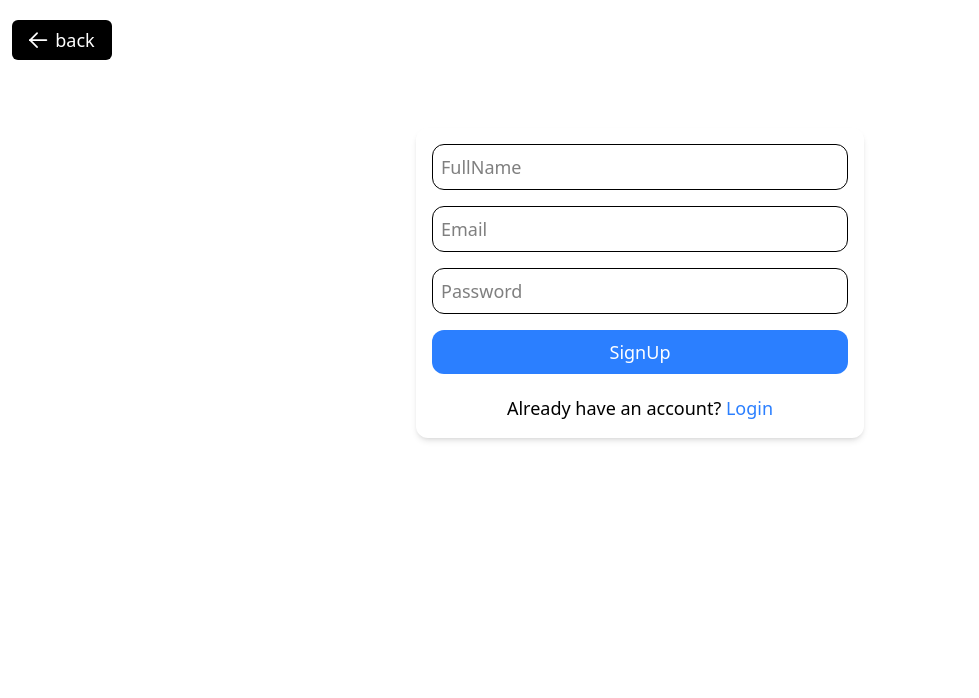
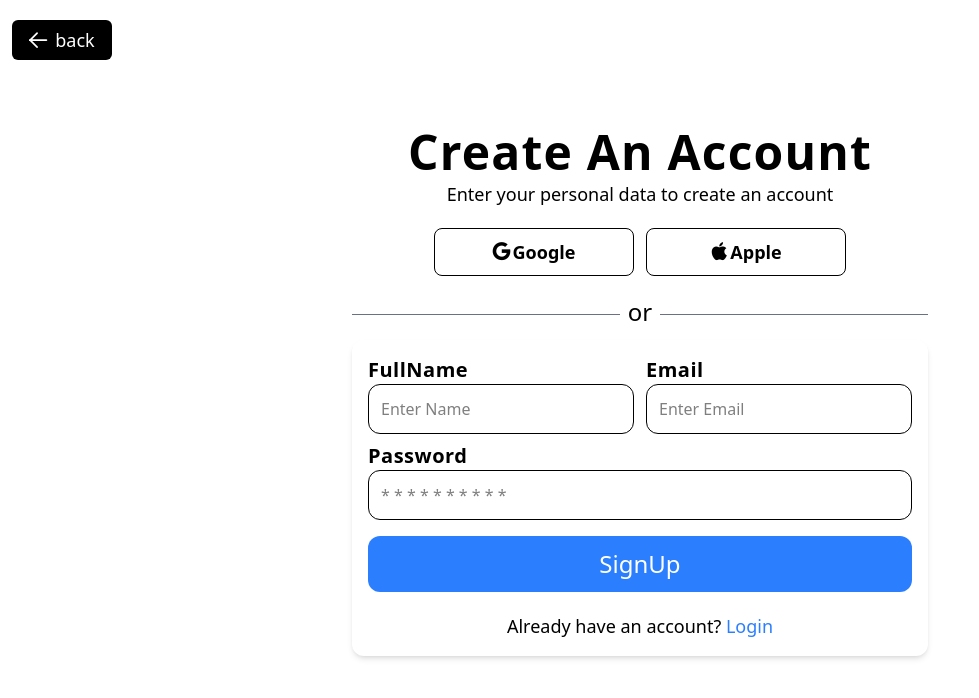
Before and after one commit to JohnSanusi/GHIT, a Vue app: page /signup in a window 1280 px wide. Shown: the top 698 px of the page, without its empty margins (0-979 px from the left). Built offline with nearby package versions, Linux system fonts and the light colour scheme.

Commit message:
Update SignUp.vue

```diff
--- a/src/components/SignUp.vue
+++ b/src/components/SignUp.vue
@@ -1,77 +1,129 @@
 <script setup>
 import { RouterLink, useRouter } from "vue-router";
 import { useToast } from "vue-toastification";
-import { reactive } from "vue";
+import { ref } from "vue";
+import { useMainStore } from "../../stores/store";
+const store = useMainStore();
 
 const router = useRouter();
-const form = reactive({
-  name: "",
-  email: "",
-  password: "",
-});
+
+const name = ref("");
+const email = ref("");
+const password = ref("");
+const error = ref("");
 
 const toast = useToast();
 
-const handleSubmit = () => {
-  const user = {
-    name: form.name,
-    email: form.email,
-    password: form.password,
-  };
-
-  if (user.name === "" || user.email === "" || user.password === "") {
+const handleSignUp = () => {
+  if (name.value === "" || email.value === "" || password.value === "") {
     toast.warning("Please Fill in all Inputs");
   } else {
+    try {
+      store.signUp({
+        name: name.value,
+        email: email.value,
+        password: password.value,
+      });
+      error.value = "";
       toast.success("Account created successfully ");
+      router.push({ name: "login" });
+    } catch (err) {
+      toast.error(err.message);
+    }
 
-    localStorage.setItem("name", user.name);
-    localStorage.setItem("email", user.email);
-    localStorage.setItem("password", user.password);
-
-    form.name = "";
-    form.email = "";
-    form.password = "";
-    setTimeout(() => {
-      router.push({ name: "login" });
-    }, 6000);
+    name.value = "";
+    email.value = "";
+    password.value = "";
   }
 };
 </script>
 <template>
-  <div class="flex justify-center items-center mt-32 flex-col gap-3">
+  <div class="flex justify-center items-center flex-col mt-32 gap-3">
+    <div class="w-[90%] md:w-[70%] lg:w-[45%]">
+      <h1
+        class="text-4xl md:text-5xl lg:text-5xl font-semibold tracking-wide text-center"
+      >
+        Create An Account
+      </h1>
+      <p class="text-center mt-1 font-light text-base lg:text-lg">
+        Enter your personal data to create an account
+      </p>
+    </div>
+    <div
+      class="flex flex-col md:flex-row lg:flex-row gap-3 justify-center items-center mt-2 w-[90%] md:w-[70%] lg:w-[45%]"
+    >
+      <button
+        class="w-[90%] md:w-65 lg:w-50 h-12 border border-black-[1.4px] rounded-lg text-lg font-bold cursor-pointer hover:bg-black hover:text-white"
+      >
+        <i class="pi pi-google mr-0.5 font-extrabold"></i>Google
+      </button>
+      <button
+        class="w-[90%] md:w-65 lg:w-50 h-12 border border-black-[1.4px] rounded-lg text-lg font-bold cursor-pointer hover:bg-black hover:text-white"
+      >
+        <i class="pi pi-apple mr-0.5 font-extrabold"></i>Apple
+      </button>
+    </div>
+    <div
+      class="flex flex-row justify-center items-center gap-2 w-[90%] md:w-[70%] lg:w-[45%] mt-2"
+    >
+      <hr
+        class="w-[40%] md:w-[90%] lg:w-full text-gray-500 font-extralight mt-1"
+      />
+      <p class="text-2xl tracking-normal">or</p>
+      <hr
+        class="w-[40%] md:w-[90%] lg:w-full text-gray-500 font-extralight mt-1"
+      />
+    </div>
     <form
-      @submit.prevent="handleSubmit"
+      @submit.prevent="handleSignUp"
       id="login"
-      class="w-[90%] md:w-[70%] lg:w-[35%] shadow-md rounded-xl h-auto p-4"
+      class="w-[90%] md:w-[70%] lg:w-[45%] shadow-md rounded-xl h-auto p-4"
+    >
+      <div class="flex flex-col md:flex-row lg:flex-row gap-x-3">
+        <div class="w-full md:w-[50%] lg:w-[49%]">
+          <label for="name" class="text-xl font-semibold tracking-wide mb-4"
+            >FullName</label
           >
           <input
-        v-model="form.name"
+            v-model="name"
             type="text"
             name="name"
             id="name"
-        placeholder="FullName"
-        class="w-full p-2 text-lg font-light border border-black-[1.3px] rounded-xl mb-4"
+            placeholder="Enter Name"
+            class="w-full p-3 text-base font-light border border-black-[1.3px] rounded-xl mb-2 mr-3"
           />
+        </div>
+        <div class="w-full md:w-[50%] lg:w-[49%]">
+          <label for="email" class="text-xl font-semibold tracking-wide mb-4"
+            >Email</label
+          >
           <input
-        v-model="form.email"
+            v-model="email"
             type="email"
             name="signup-email"
             id="signup-email"
-        placeholder="Email"
-        class="w-full p-2 text-lg font-light border border-black-[1.3px] rounded-xl mb-4"
+            placeholder="Enter Email"
+            class="w-full p-3 text-base font-light border border-black-[1.3px] rounded-xl mb-2"
           />
+        </div>
+      </div>
+      <div>
+        <label for="password" class="text-xl font-semibold tracking-wide mb-4"
+          >Password</label
+        >
         <input
-        v-model="form.password"
+          v-model="password"
           type="password"
           name="login-password"
           id="login-password"
-        placeholder="Password"
-        class="w-full p-2 text-lg font-light border border-black-[1.3px] rounded-xl mb-4"
+          placeholder="* * * * * * * * * *"
+          class="w-full p-3 text-base font-light border border-black-[1.3px] rounded-xl mb-4"
         />
+      </div>
       <button
         type="submit"
         id="signup-btn"
-        class="w-full p-2 flex justify-center items-center bg-blue-500 text-lg text-white cursor-pointer rounded-xl hover:bg-blue-700 mb-5"
+        class="w-full p-3 flex justify-center items-center bg-blue-500 text-2xl text-white cursor-pointer rounded-xl hover:bg-blue-700 mb-5"
       >
         SignUp
       </button>
```
Lines whose indentation alone changed are shown as unchanged.
